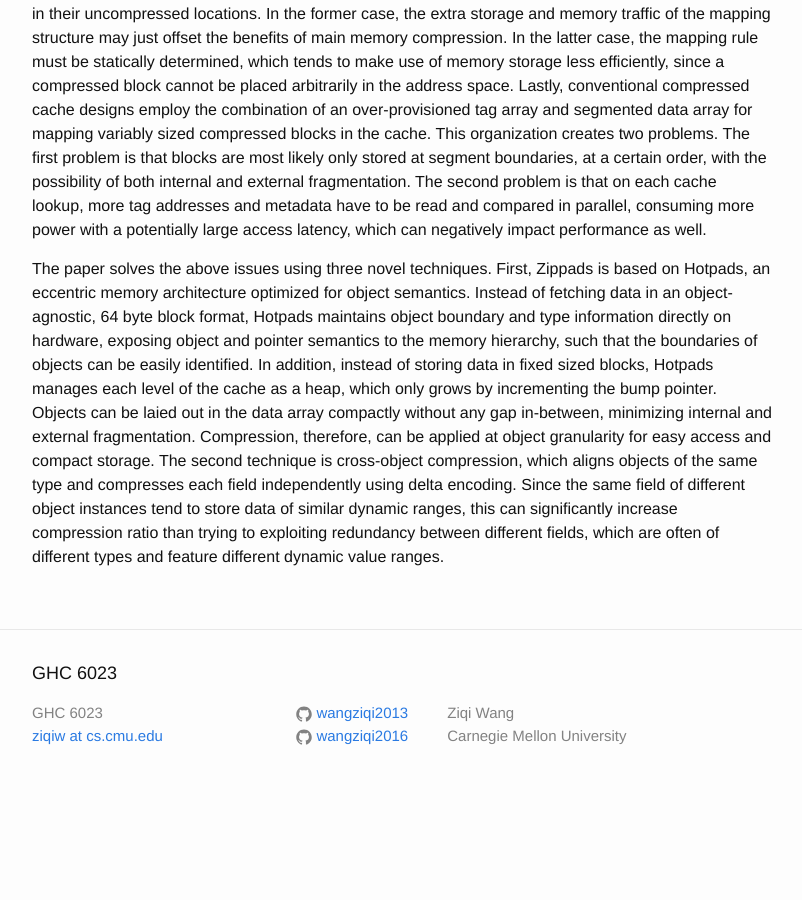
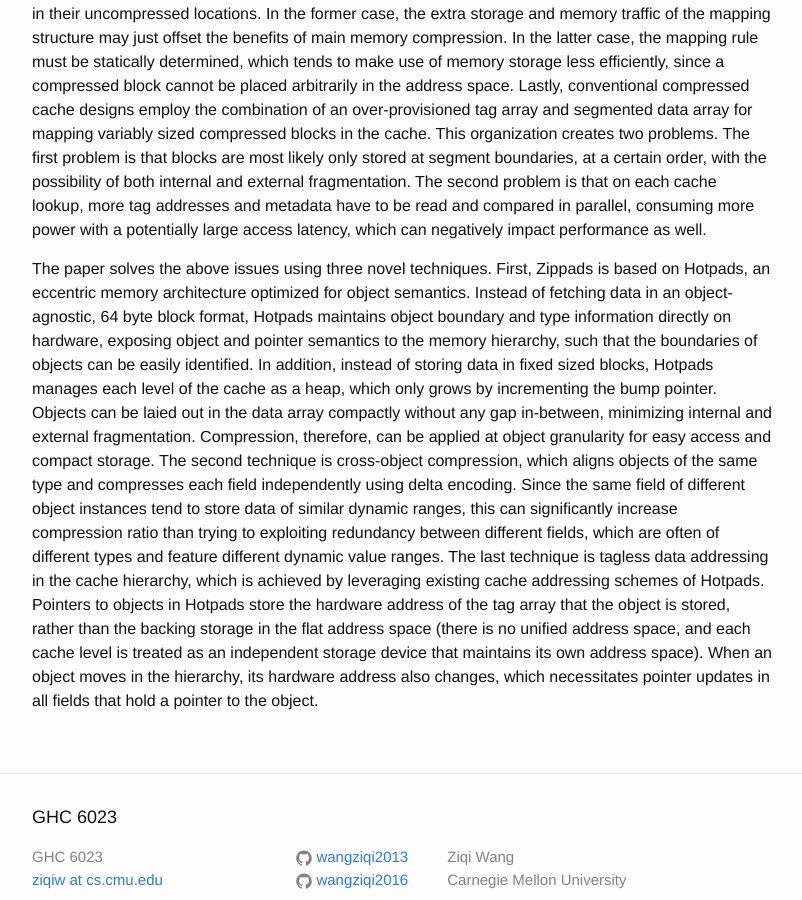
Before and after one commit to wangziqi2013/wangziqi2013.github.io, a Jekyll site: the page built from _posts/2020-07-11-zippads-coco.markdown, in a window 1280 px wide and 900 px high, scrolled down 844 px. Shown: the whole window, without its empty margins (238-1040 px from the left). Built offline with Jekyll 4.4.1, drawn with Linux system fonts in a browser that asks for light colours; before the commit the page ends 1651 px from its top, so only the background shows below that.

Commit message:
Adding tagless

```diff
--- a/_posts/2020-07-11-zippads-coco.markdown
+++ b/_posts/2020-07-11-zippads-coco.markdown
@@ -46,3 +46,9 @@ The second technique is cross-object compression, which aligns objects of the sa
 independently using delta encoding. Since the same field of different object instances tend to store data of similar
 dynamic ranges, this can significantly increase compression ratio than trying to exploiting redundancy between different
 fields, which are often of different types and feature different dynamic value ranges.
+The last technique is tagless data addressing in the cache hierarchy, which is achieved by leveraging existing cache
+addressing schemes of Hotpads. Pointers to objects in Hotpads store the hardware address of the tag array that the object
+is stored, rather than the backing storage in the flat address space (there is no unified address space, and each cache
+level is treated as an independent storage device that maintains its own address space).
+When an object moves in the hierarchy, its hardware address also changes, which necessitates pointer updates in all fields
+that hold a pointer to the object.
```
